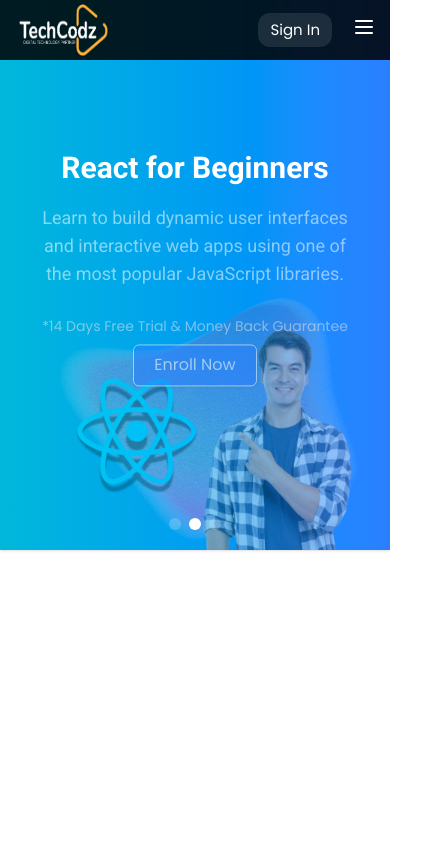
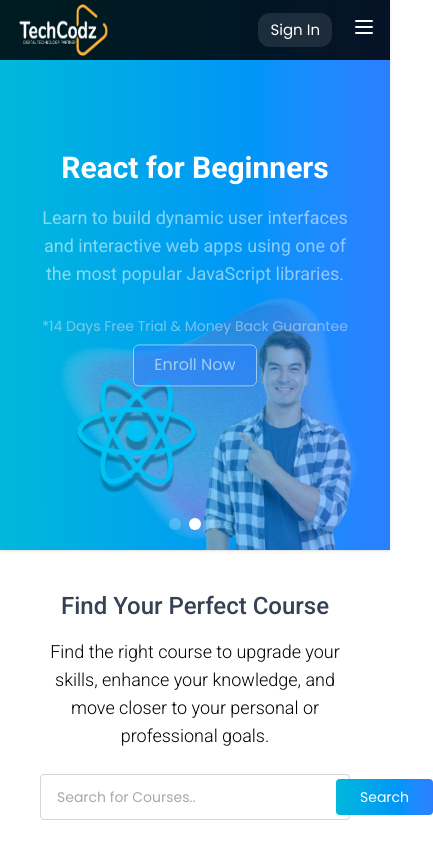
Before and after one commit to fmfahath/tech_codz_lms, a React (Vite) app in the folder client/: page / in a window 390 px wide. Shown: the top 858 px of the page, 433 px wide, since content can reach past the window. Built offline with nearby package versions, Linux system fonts and the light colour scheme.

Commit message:
client -- searcBar component added in Home.js, mobile responsive added, useNavigate route defined

```diff
--- a/client/src/components/student/SearchBar.jsx
+++ b/client/src/components/student/SearchBar.jsx
@@ -1,8 +1,26 @@
-import React from 'react'
+import React, { useState } from 'react'
+import { Search } from 'lucide-react'
+import { useNavigate } from 'react-router-dom'
 
 const SearchBar = () => {
+
+    const navigate = useNavigate()
+    const [searchInput, setSearchInput] = useState('')
+
+    const handleSubmit = (e) => {
+        e.preventDefault();
+
+        navigate('/course-list/' + searchInput)
+    }
+
     return (
-        <div>SearchBar</div>
+        <form className='my-6' onSubmit={handleSubmit}>
+            <div className='md:max-w-[500px] flex items-center justify-between gap-2 border border-gray-300 rounded py-1 px-2 mx-auto bg-transparent'>
+                <Search className='text-gray-400' />
+                <input type="text" className='flex-1 outline-0 text-sm md:text-[16px] text-gray-600' placeholder='Search for Courses..' value={searchInput} onChange={(e) => setSearchInput(e.target.value)} />
+                <button className='py-2 px-6 btn-bg text-white rounded-sm cursor-pointer' type='submit'>Search</button>
+            </div>
+        </form>
     )
 }
 
--- a/client/src/index.css
+++ b/client/src/index.css
@@ -12,6 +12,10 @@
     .sub-menu {
         @apply absolute top-[4.2rem] p-[15px] rounded-[6px] origin-[50%_-170px] backdrop-blur bg-black/70
     }
+
+    .btn-bg {
+        @apply bg-gradient-to-r from-cyan-500 to-blue-500 hover:from-blue-500 hover:to-cyan-500 transition-all duration-300 text-white text-sm md:text-[16px] rounded-sm cursor-pointer
+    }
 }
 
 @theme {
--- a/client/src/pages/student/Home.jsx
+++ b/client/src/pages/student/Home.jsx
@@ -8,6 +8,16 @@ const Home = () => {
         <div className='h-screen'>
             <Navbar />
             <Hero />
+            <main className='px-10 md:px-30 py-10 mx-auto'>
+                {/*find course-search bar */}
+                <section className=''>
+                    <div className=''>
+                        <h1 className='font-roboto text-2xl text-gray-700 md:text-3xl font-medium text-center'>Find Your Perfect Course</h1>
+                        <p className='font-roboto text-lg md:text-2xl font-light text-center md:max-w-[900px] mx-auto mt-4'>Find the right course to upgrade your skills, enhance your knowledge, and move closer to your personal or professional goals.</p>
+                        <SearchBar />
+                    </div>
+                </section>
+            </main>
         </div>
     )
 }
```
